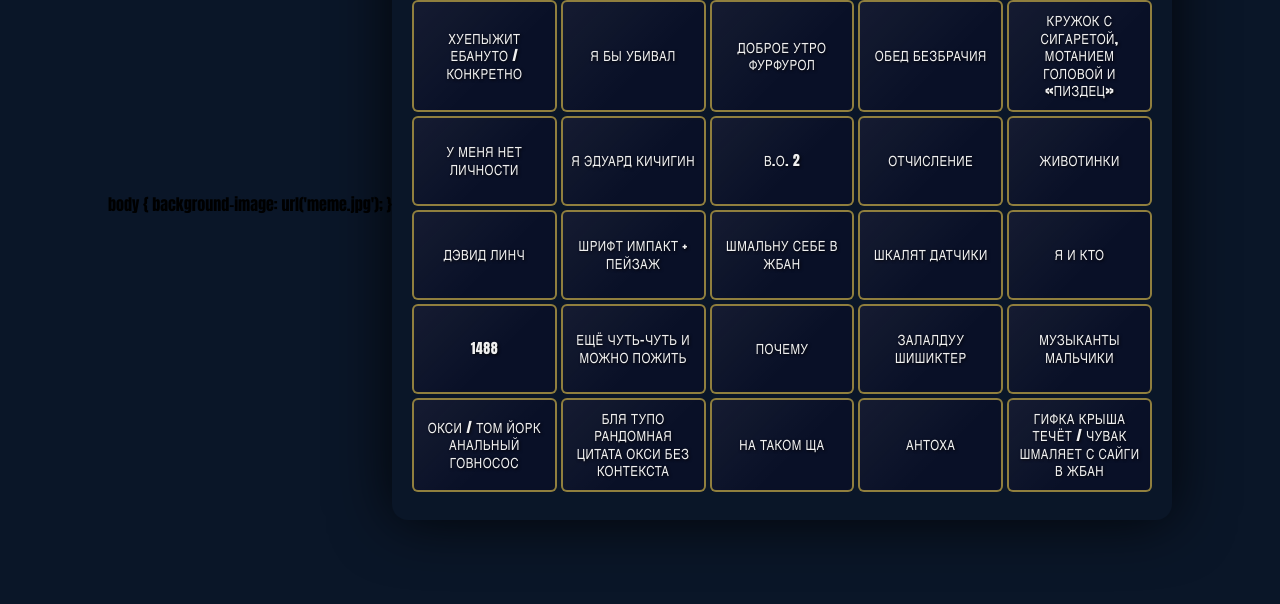
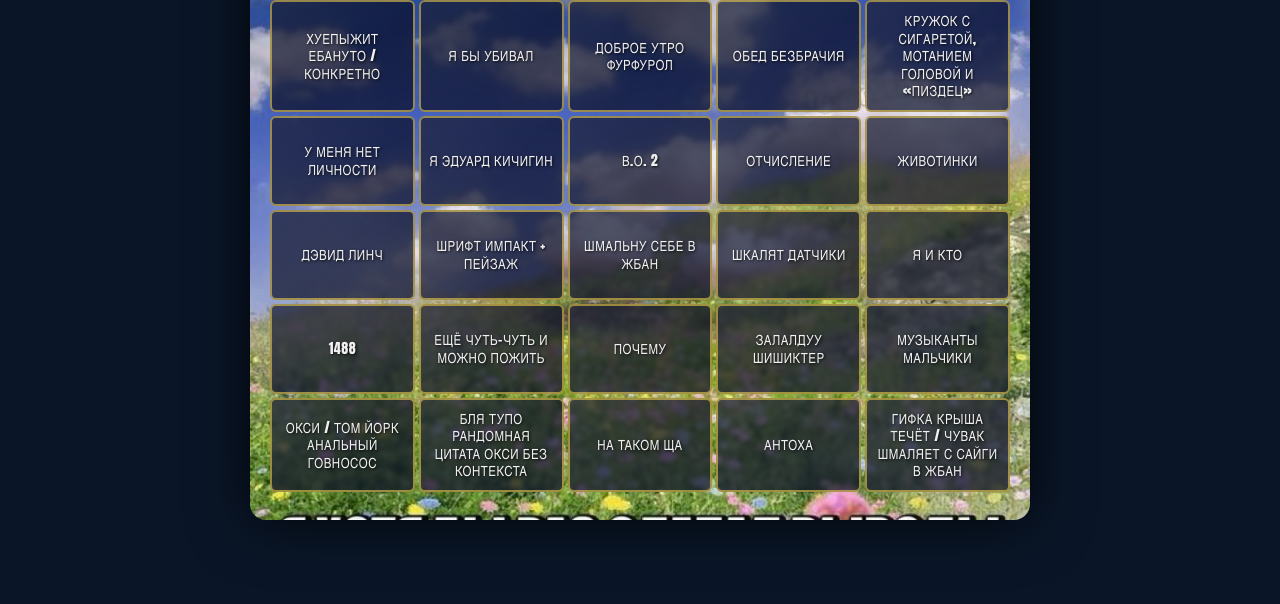
Before and after one commit to fedroch/ankapishe.io, a plain HTML site: page index.html in a window 1280 px wide. Shown: the part 196-800 px from the top of the page. Drawn offline with Linux system fonts and the light colour scheme; a web font is replaced by a local one.

Commit message:
Set background image for main container
Add background image to main container and remove duplicate background image from body.

```diff
--- a/index.html
+++ b/index.html
@@ -24,6 +24,9 @@
     border-radius: 16px;
     overflow: hidden;
     box-shadow: 0 0 60px rgba(0,0,0,0.8);
+    background-image: url('meme.jpg');
+    background-size: cover;
+    background-position: center;
   }
 
   .landscape {
@@ -120,9 +123,6 @@
 </style>
 </head>
 <body>
- body {
-    background-image: url('meme.jpg');
-  }
 <div class="scene">
   <div class="content">
     <h1>БИНГО АНКАПИЩЕ</h1>
```
